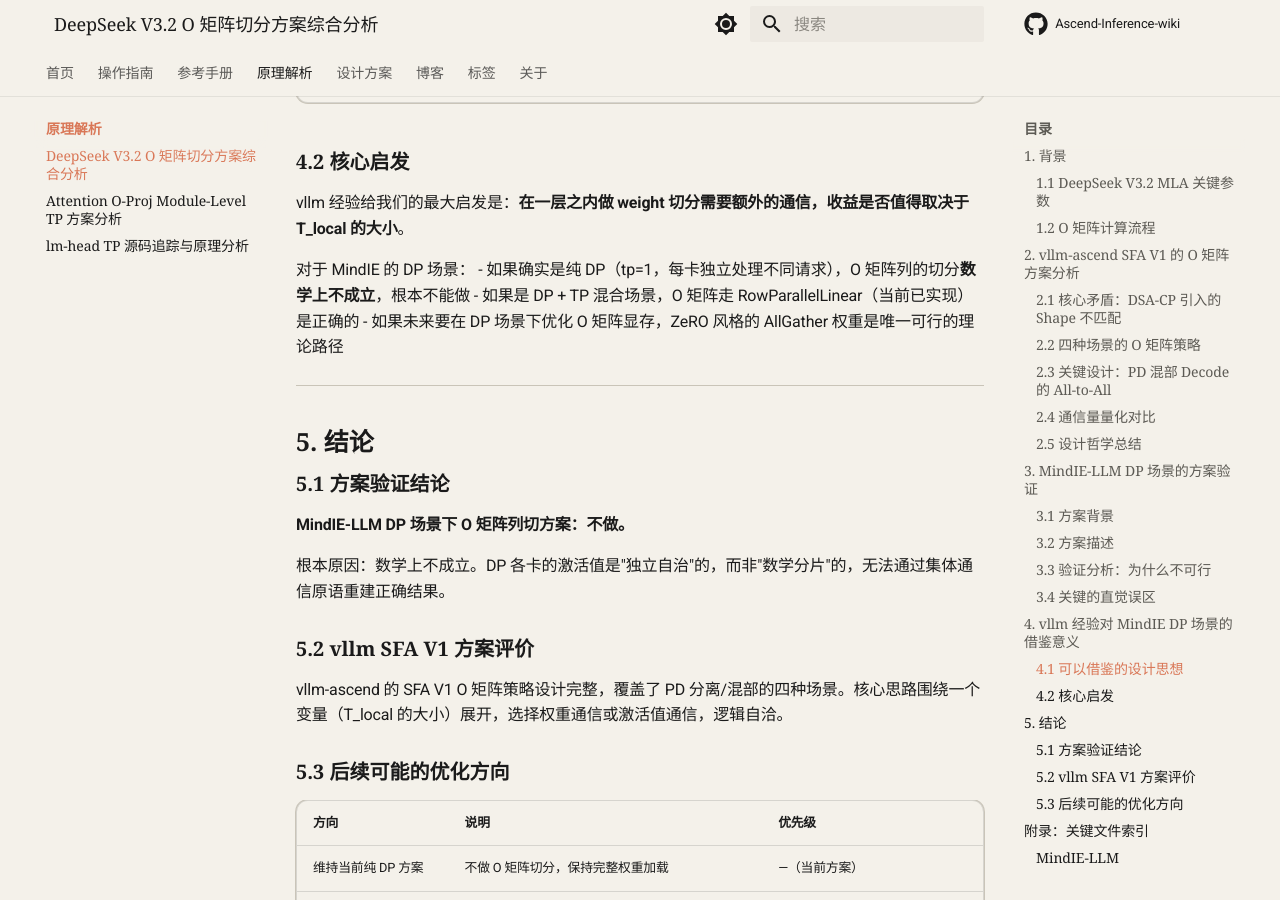
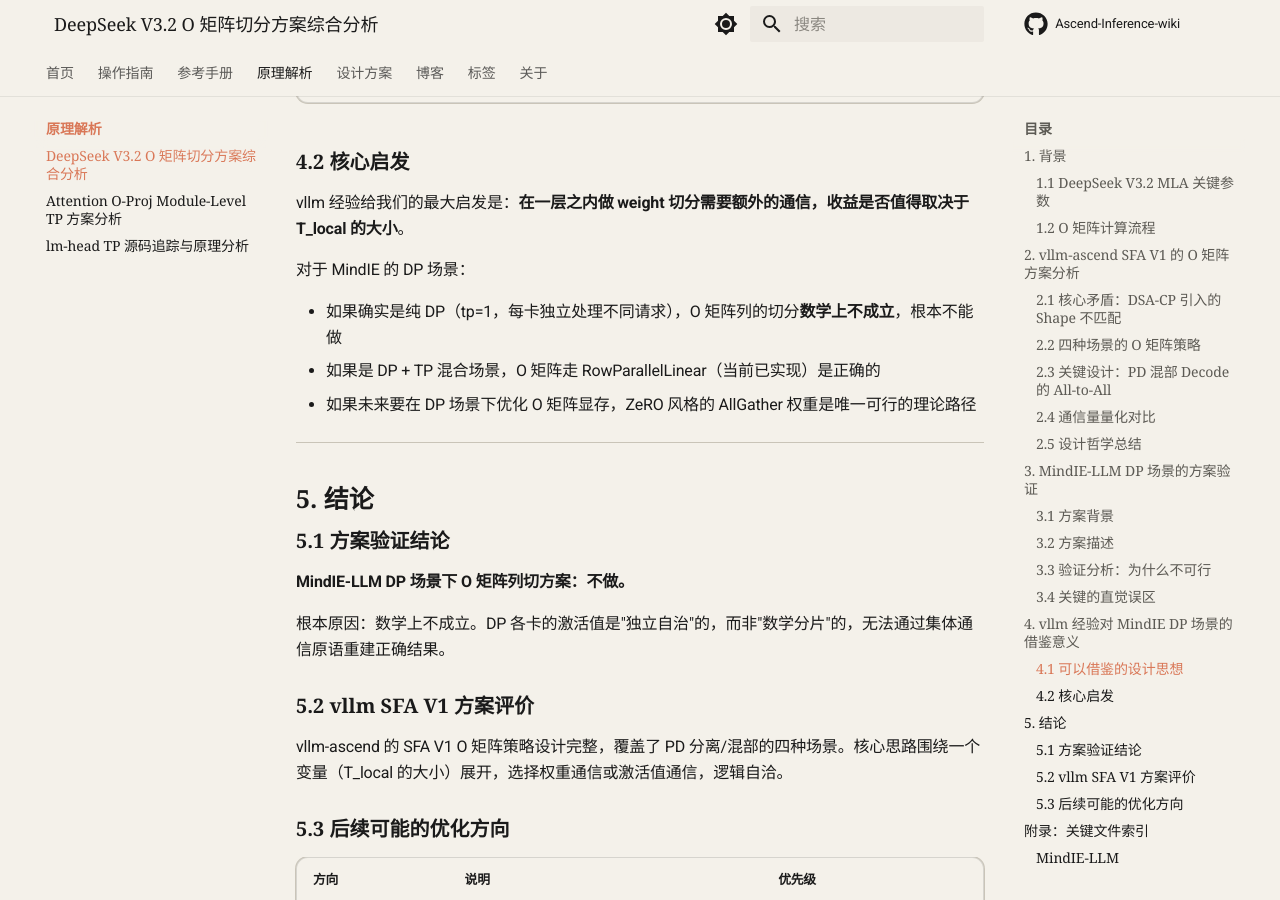
Before and after one commit to xuchi-0808/Ascend-Inference-wiki, an MkDocs documentation site: the page built from docs/explanations/dsv32-dp-o-matrix-column-splitting.md, in a window 1280 px wide and 900 px high, scrolled down 5685 px. Built offline with MkDocs 1.6.1 and Material for MkDocs 9.7.7, drawn with Linux system fonts in a browser that asks for light colours; comment, search, counter and statistics services are not loaded; a style sheet for code colours, icons or effects is not loaded.

Commit message:
chore: fix markdownlint issues in migrated docs
- Add blank lines around lists (MD032, auto-fixed)
- Add text language to fenced code blocks for shape/flow diagrams (MD040)

Signed-off-by: xuchi <xuchicolson@163.com>

````diff
--- a/docs/explanations/dsv32-dp-o-matrix-column-splitting.md
+++ b/docs/explanations/dsv32-dp-o-matrix-column-splitting.md
@@ -35,7 +35,7 @@
 
 MLA 中 O 矩阵的计算分三个阶段：
 
-```
+```text
 1. Sparse Flash Attention 输出
    attn_output: (T, N, L)           -- latent 空间的 attention 加权和
 
@@ -61,7 +61,7 @@
 
 SFA V1 引入 DSA-CP（Data Split Attention - Context Parallelism）后，V Up Projection 的输出来到了一个中间态：
 
-```
+```text
 DSA-CP 输出: (T_local, N_total * V) = (T_local, 16384)  ← 少 token × 全 head (CP 态)
 o_proj 期望: (T_total, N_per_rank * V) = (T_total, 4096) ← 全 token × 分 head (TP 态)
 ```
@@ -86,14 +86,14 @@
 
 Decode 阶段 T_local 极小（1~8），若直接套用 Prefill 的权重 all-gather 策略：
 
-```
+```text
 权重 all-gather: 117M elms ≈ 234MB（无论 T 大小，权重固定）
 activation all-to-all: T_local × tp × N_per_rank × V ≈ 1 × 4 × 4096 × 2 ≈ 66KB
 ```
 
 **234MB vs 66KB，差了约 3500 倍。** All-to-All 做的是 CP→TP 重分布：
 
-```
+```text
 all-to-all 前 (CP 态): (T_local, N_total * V) = (T_local, 16384)  → 本地 token × 全量 head
 all-to-all 后 (TP 态): (T_total, N_per_rank * V) = (T_total, 4096) → 全量 token × 本卡 head
 ```
@@ -111,7 +111,7 @@
 
 ### 2.5 设计哲学总结
 
-```
+```text
                     ┌─ Prefill-only (T大) ──→ Layer Sharding
                     │   (通信可掩盖 + 显存节省优先)
 PD 分离 ────────────┤
@@ -218,6 +218,7 @@
 vllm 经验给我们的最大启发是：**在一层之内做 weight 切分需要额外的通信，收益是否值得取决于 T_local 的大小**。
 
 对于 MindIE 的 DP 场景：
+
 - 如果确实是纯 DP（tp=1，每卡独立处理不同请求），O 矩阵列的切分**数学上不成立**，根本不能做
 - 如果是 DP + TP 混合场景，O 矩阵走 RowParallelLinear（当前已实现）是正确的
 - 如果未来要在 DP 场景下优化 O 矩阵显存，ZeRO 风格的 AllGather 权重是唯一可行的理论路径
````
Also changed, not shown: docs/blog/posts/a00296-dsv31-dp32-mtp-lmheadtp-allgather-hang-postmortem.md (+2 -0 lines), docs/explanations/dsv4-mla-o-matrix-module-level-tp.md (+2 -2 lines), docs/explanations/lmhead-tp-code-tracing.md (+1 -0 lines).
